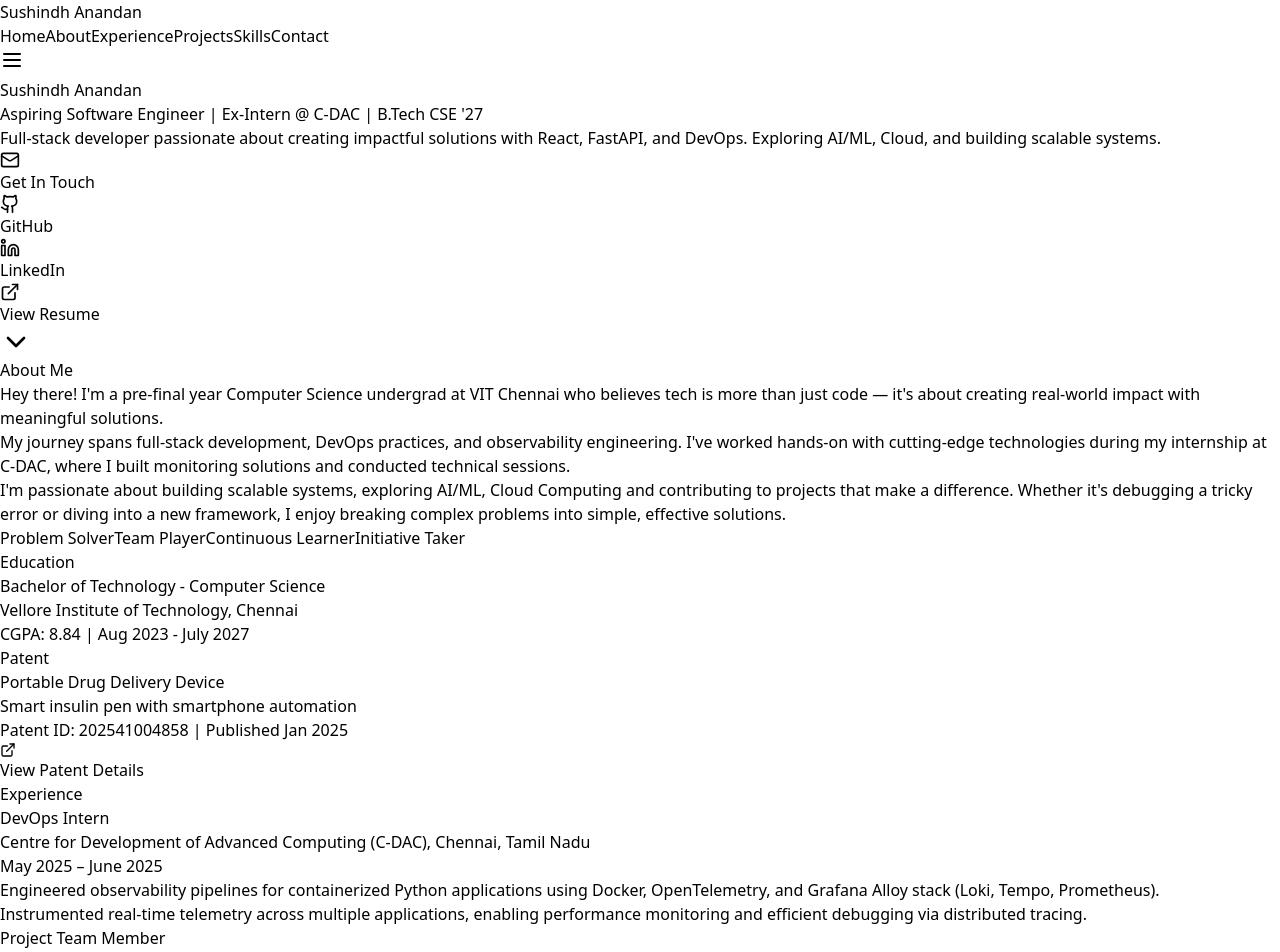
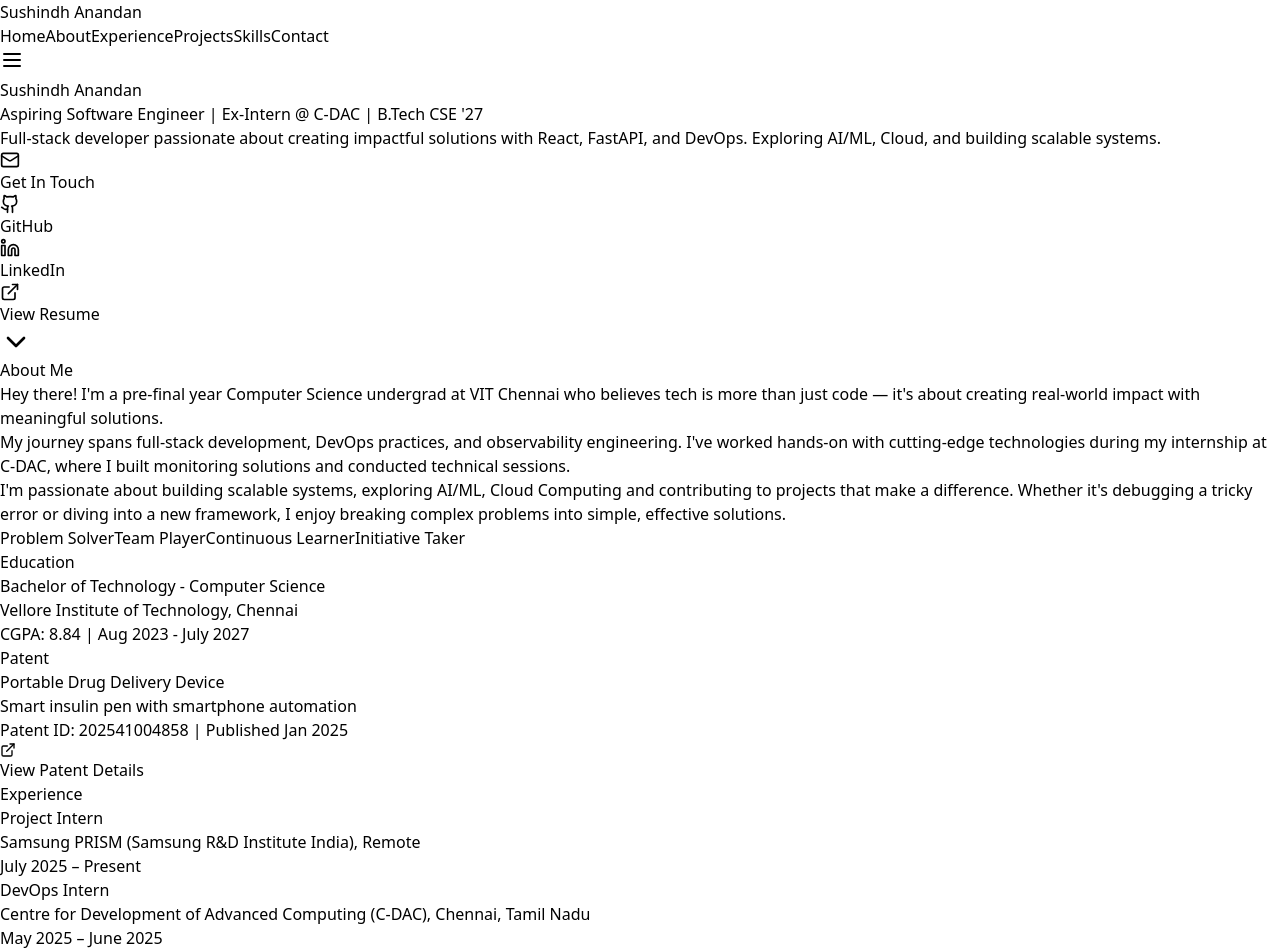
Before and after one commit to Sushindh/Portfolio, a React (Vite) app: page / in a window 1280 px wide. Shown: the top 952 px of the page. Built offline with nearby package versions, Linux system fonts and the light colour scheme.

Commit message:
with_samsung

```diff
--- a/src/App.jsx
+++ b/src/App.jsx
@@ -261,6 +261,15 @@ const Portfolio = () => {
             {/* </div> */}
             {/* C-DAC Experience */}
             <div className="bg-gray-800/50 p-6 rounded-lg border border-gray-700 hover:border-blue-500/50 transition-all duration-300">
+            <div className="flex flex-col md:flex-row md:items-start md:justify-between mb-4">
+                <div className="flex-1">
+                  <h3 className="text-xl font-semibold text-blue-400">Project Intern</h3>
+                  <p className="text-gray-300">Samsung PRISM (Samsung R&D Institute India), Remote</p>
+                </div>
+                <span className="text-gray-400 bg-gray-700 px-3 py-1 rounded-full text-sm mt-2 md:mt-0 self-start">
+                  July 2025 – Present
+                </span>
+              </div>
               <div className="flex flex-col md:flex-row md:items-start md:justify-between mb-4">
                 <div className="flex-1">
                   <h3 className="text-xl font-semibold text-blue-400">DevOps Intern</h3>
```
